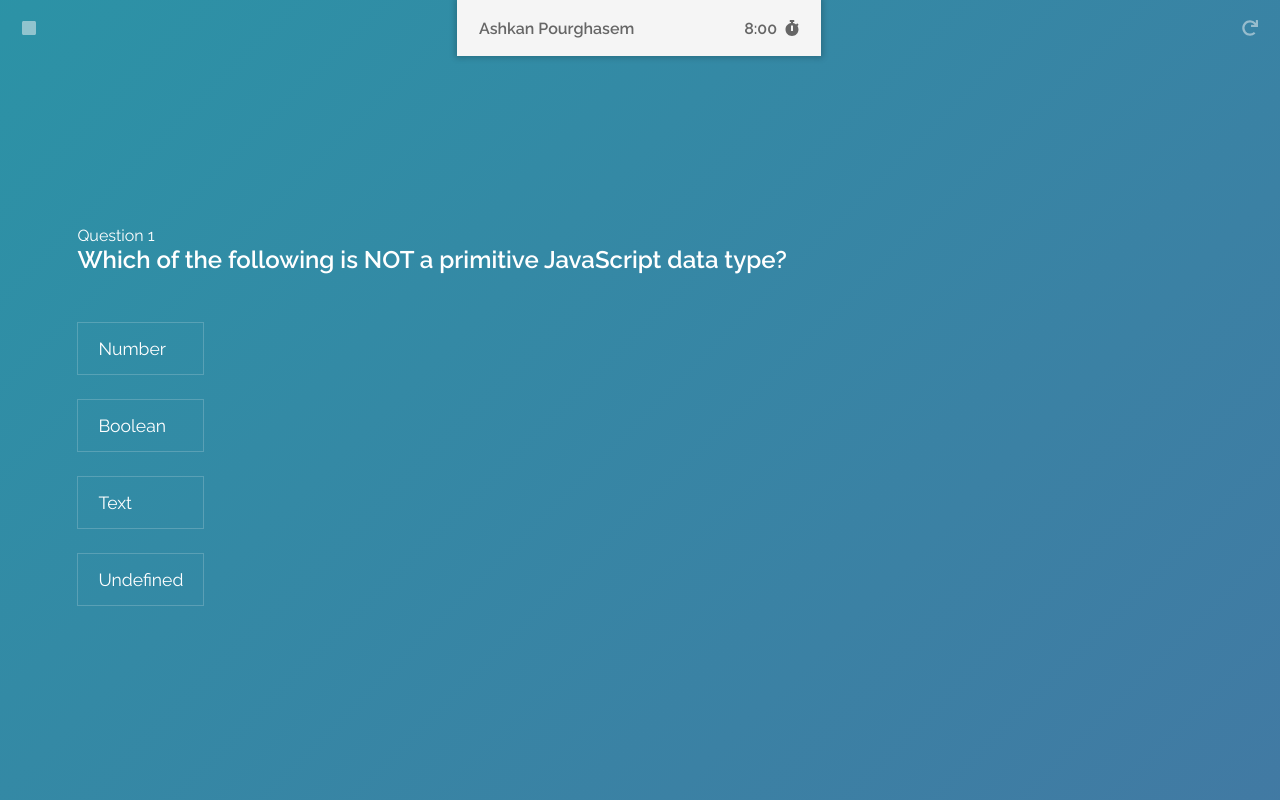
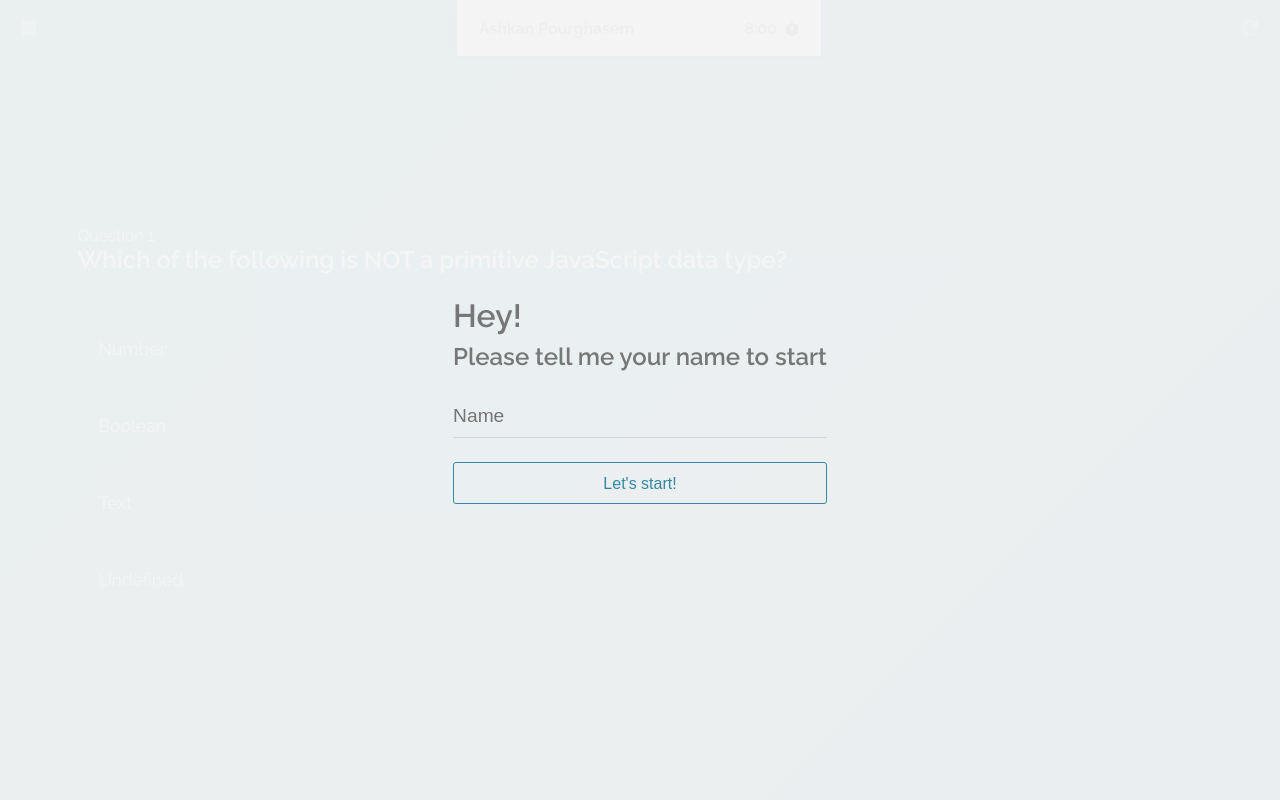
Before and after one commit to AshkanPM/quiz-peeyade, a React app: page / in a window 1280 px wide. Built offline with nearby package versions, Linux system fonts and the light colour scheme.

Commit message:
Finished markup and styling of the Main Menu

```diff
--- a/src/components/App/App.js
+++ b/src/components/App/App.js
@@ -5,13 +5,9 @@ import Quiz from '../Quiz/Quiz'
 
 class App extends Component {
     render() {
-		fontAwesomeInit();
+		fontAwesomeInit()
 
-        return (
-			<div>
-				<Quiz />
-			</div>
-        )
+        return <Quiz />
     }
 }
 
--- /dev/null
+++ b/src/components/Quiz/MainMenu/MainMenu.js
@@ -0,0 +1,15 @@
+import React from 'react'
+import styles from './MainMenu.scss'
+
+const mainMenu = () => {
+	return (
+		<div className={styles.main_menu}>
+			<h1>Hey!</h1>
+			<h2>Please tell me your name to start</h2>
+			<input type="text" placeholder="Name"/>
+			<button>Let's start!</button>
+		</div>
+	)
+}
+
+export default mainMenu
--- /dev/null
+++ b/src/components/Quiz/MainMenu/MainMenu.scss
@@ -0,0 +1,48 @@
+.main_menu {
+	color: #777;
+
+	h1 {
+		margin-bottom: 0.5rem;
+	}
+	h2 {
+		margin-bottom: 1.5rem;
+	}
+	input {
+		display: block;
+		width: 100%;
+		margin-bottom: 1.5rem;
+		border: none;
+		background: none;
+		font-size: 1.2rem;
+		padding: 10px 0;
+		border-bottom: 1px solid rgba(119, 119, 119, 0.2);
+		color: #777;
+		transition: all 0.3s ease;
+
+		&:focus {
+			outline: none;
+			border-bottom-color: #3488a5;
+		}
+	}
+	button {
+		width: 100%;
+	    padding-top: 12px;
+	    padding-bottom: 10px;
+	    background: none;
+	    border: 1px solid #3488a5;
+		color: #3488a5;
+	    font-size: 1rem;
+	    border-radius: 3px;
+		transition: all 0.3s ease;
+
+		&:hover {
+			cursor: pointer;
+			background-color: #3488a5;
+			border-color: #3488a5;
+			color: #f5f5f5;
+		}
+		&:focus {
+			outline: none;
+		}
+	}
+}
--- a/src/components/Quiz/Quiz.js
+++ b/src/components/Quiz/Quiz.js
@@ -2,9 +2,11 @@ import React, { Component } from 'react'
 import styles from './Quiz.scss'
 
 import Status from './Status/Status'
-import IconButton from '../UI/IconButton/IconButton'
 import Question from './Question/Question'
 import Answers from './Answers/Answers'
+import MainMenu from './MainMenu/MainMenu'
+import IconButton from '../UI/IconButton/IconButton'
+import Modal from '../UI/Modal/Modal'
 
 class Quiz extends Component {
 
@@ -26,6 +28,9 @@ class Quiz extends Component {
 					<Answers />
 				</div>
 
+				<Modal>
+					<MainMenu />
+				</Modal>
 			</div>
 		)
 	}
--- /dev/null
+++ b/src/components/UI/Modal/Modal.js
@@ -0,0 +1,12 @@
+import React from 'react'
+import styles from './Modal.scss'
+
+const modal = ({children}) => {
+	return (
+		<div className={styles.modal}>
+			{children}
+		</div>
+	)
+}
+
+export default modal
--- /dev/null
+++ b/src/components/UI/Modal/Modal.scss
@@ -0,0 +1,15 @@
+.modal {
+	position: fixed;
+	top: 0;
+	left: 0;
+	width: 100vw;
+	height: 100vh;
+	padding: 0 1.4rem;
+    box-sizing: border-box;
+
+	display: flex;
+	justify-content: center;
+	align-items: center;
+
+	background-color: rgba(#f5f5f5, 0.95);
+}
```
Also changed, not shown: src/components/Quiz/Result/Result.js (added), src/components/Quiz/Result/Result.scss (added).
